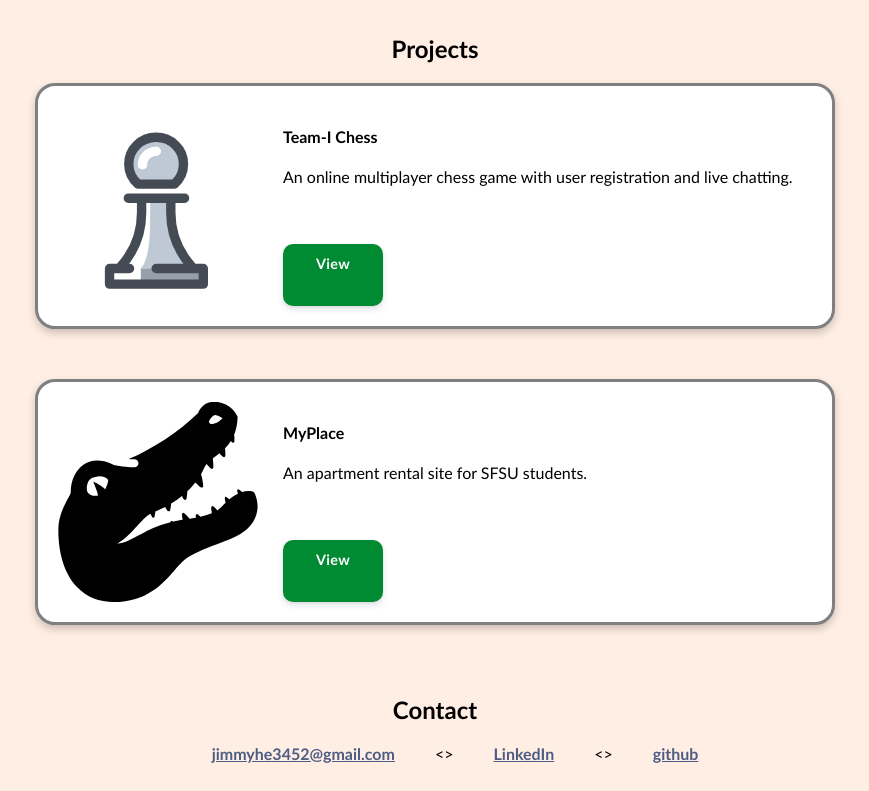
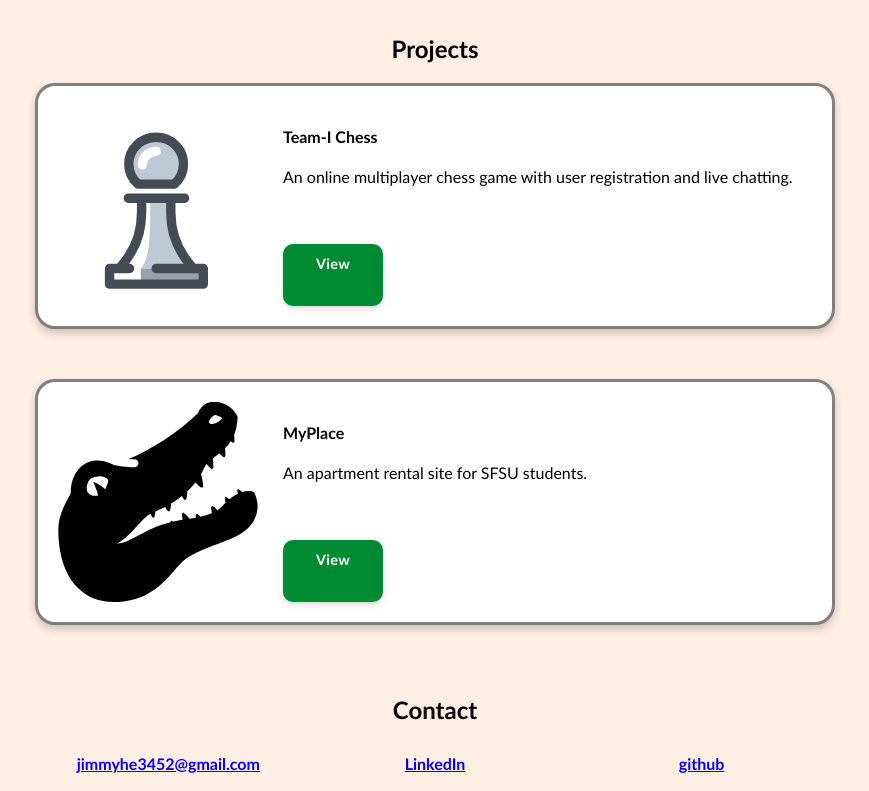
Before and after one commit to jimmyh3/portfolio, a React (Create React App) app: page / in a window 1280 px wide. Shown: the part 255-1046 px from the top of the page, without its empty margins (205-1074 px from the left). Built offline with nearby package versions, Linux system fonts and the light colour scheme.

Commit message:
Patched footer section to use grids and patched minimum width to fixed.

```diff
--- a/src/components/Main.js
+++ b/src/components/Main.js
@@ -67,13 +67,11 @@ class Main extends React.Component {
                     <div ref={this.refContactSection}>
                         <div className="footer-section">
                             <h2 id="contact-jump">Contact</h2>
-                            <ul>
-                                <li><a href="mailto:jimmyhe3452@gmail.com">jimmyhe3452@gmail.com</a></li>
-                                <li>&lt;&gt;</li>
-                                <li><a href="https://www.linkedin.com/in/jimmy-he" target="_blank">LinkedIn</a></li>
-                                <li>&lt;&gt;</li>
-                                <li><a href="https://github.com/jimmyh3" target="_blank">github</a></li>
-                            </ul>
+                            <div className="footer-section--display">
+                                <a href="mailto:jimmyhe3452@gmail.com" >jimmyhe3452@gmail.com</a>
+                                <a href="https://www.linkedin.com/in/jimmy-he" target="_blank" rel="noopener noreferrer">LinkedIn</a>
+                                <a href="https://github.com/jimmyh3" target="_blank" rel="noopener noreferrer">github</a>
+                            </div>
                         </div>
                     </div>
                 </footer>
--- a/src/index.css
+++ b/src/index.css
@@ -22,13 +22,14 @@ code {
   grid-template-rows: max-content 1fr;
 }
 
-@media only screen and (max-width: 600px) {
-  .layout-rwd > * {
-    grid-column: 1 / 13;
+@media only screen and (max-width: 450px) {
+  .layout {
+    display: block;
+    min-width: 400px;
   }
 }
 
-@media only screen and (min-width: 600px) {
+@media only screen and (min-width: 450px) {
   .layout-rwd > * {
     grid-column: 1 / 13;
   }
@@ -189,22 +190,28 @@ code {
 ***************************/
 
   .footer-section {
-    display: block;
     text-align: center;
     margin-right: auto;
     margin-left: auto;
   }
 
-  .footer-section li {
-    display: inline;
-    padding: 20px;
+  .footer-section--display {
+    display: grid;
+    grid-template-areas: "email linkedin github";
+    grid-template-columns: 1fr 1fr 1fr;
   }
 
-  .footer-section li a {
-    color: #4d5d85;
+  .footer-section--display a {
+    display: block;
     font-weight: bold;
+    text-align: center;
+    padding-top: 10px;
+    padding-bottom: 10px;
   }
 
+  .footer-section--display a:hover {
+    background-color: #111;
+  }
 
   /*
   .navtab-buttons {
```
